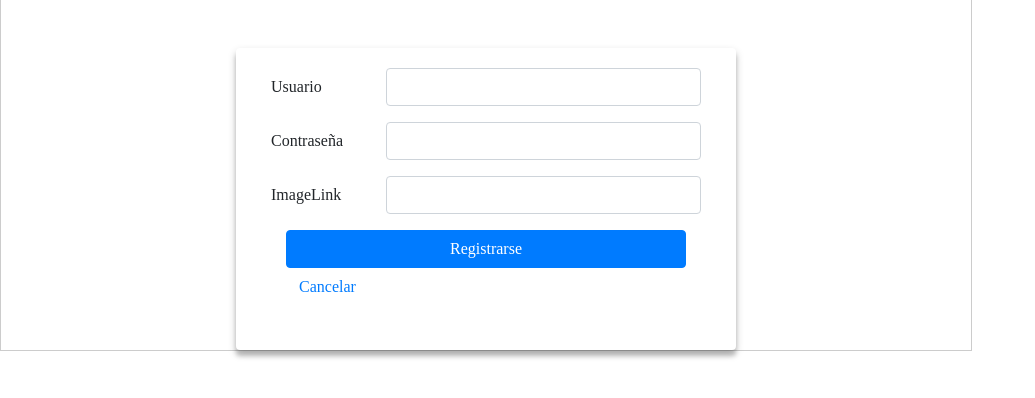
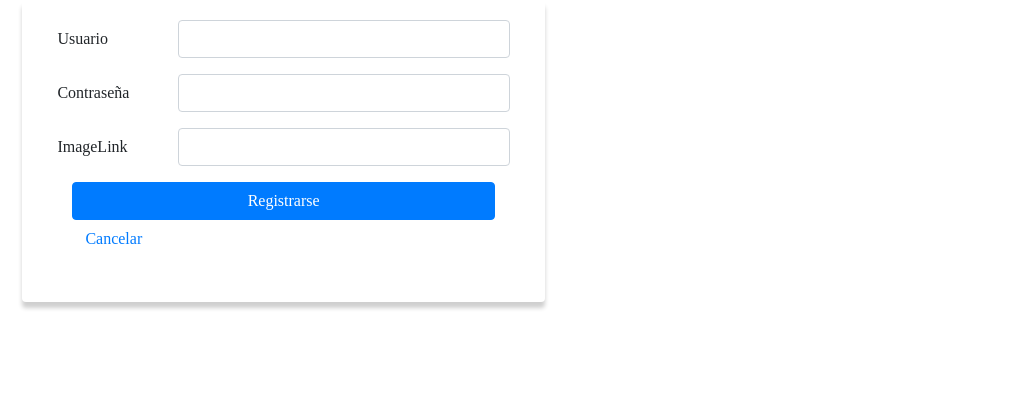
Before and after one commit to UnderABloodySky/UI-MorfApp, a React (Create React App) app in the folder web/: page /register in a window 1280 px wide. Shown: the top 398 px of the page, without its empty margins (0-1035 px from the left). Built offline with nearby package versions, Linux system fonts and the light colour scheme; a web font is replaced by a local one.

Commit message:
login ajustes

```diff
--- a/web/src/components/css/SignIn.css
+++ b/web/src/components/css/SignIn.css
@@ -1,15 +1,33 @@
 .containerSign{
-  width: auto;
   padding: 0% 0%;
   margin: -50px 0;
   display: inline-block;
   border: 1px solid #ccc;
   box-sizing: border-box;
+  transition: 0.5s all ease;
+  -webkit-transition: 0.5s all ease;
+  -moz-transition: 0.5s all ease;
+  -o-transition: 0.5s all ease;
+  -ms-transition: 0.5s all ease;
+  text-decoration:none;
+}
+.banner-text {
+    background-color: #fff;
+    padding: 2em;
+    display: inline-block;
+    text-align: center;
+    position: absolute;
+    top:-16%;
+    left: 17.5%;
 }
 .centerRow {
-  width: 1000px;
-  padding-top: 10%;
-  padding-right: -5px;
+  width: 1050px;
+  padding-top: -50%;
+  display: inline-block;
+  position: absolute;
+  padding-right: 5px;
+  left: 2.92%;
+
 }
 body {
   background-color: whitesmoke;
@@ -17,7 +35,7 @@ body {
 
 .newCard {
   border: 0ch;
-  box-shadow: 0 4px 8px 0 rgba(0, 0, 0, 0.2), 0 6px 4px 0 rgba(0, 0, 0, 0.19);
+  box-shadow: 0 0px 0px 0 rgba(0, 0, 0, 0), 0 6px 4px 0 rgba(0, 0, 0, 0.19);
 
 }
 
--- a/web/src/components/homeComponents/SignUp.jsx
+++ b/web/src/components/homeComponents/SignUp.jsx
@@ -7,6 +7,7 @@ import { signUp } from '../../api/api';
 export default class SignUp extends React.Component {
   constructor(props) {
     super(props);
+    this.myRef=null
     this.state = {
       username: '',
       password: '',
@@ -40,6 +41,7 @@ export default class SignUp extends React.Component {
     signUp(body)
       .then(userId => this.props.history.push('/home', { userId }))
       .catch(() => this.setState({ error: 'Usuario ya utilizado' }));
+      this.scrollToMyRef();
   }
 
   renderInput(label, value, inputType, onChange) {
@@ -52,14 +54,21 @@ export default class SignUp extends React.Component {
       </div>
     );
   }
+  scrollToMyRef = () => {   //run this method to execute scrolling.
+    window.scrollTo({
+        top:this.myRef.offsetTop,
+        behavior: "smooth"   //Optional, adds animation
+    })
+}
 
   render() {
     return (
-      <div className="containerSign">
+      <div className="container">
         <div className="row centerRow">
           <div className="col-3" />
           <div className="col-6 card newCard">
             <div className="card-body">
+            <div ref={ (ref) => this.myRef=ref }></div>
               {this.renderInput('Usuario', this.state.username, 'text', this.changeUsername)}
               {this.renderInput('Contraseña', this.state.password, 'password', this.changePassword)}
               {this.renderInput('ImageLink', this.state.imageLink, 'text', this.changeImageLink)}
```
